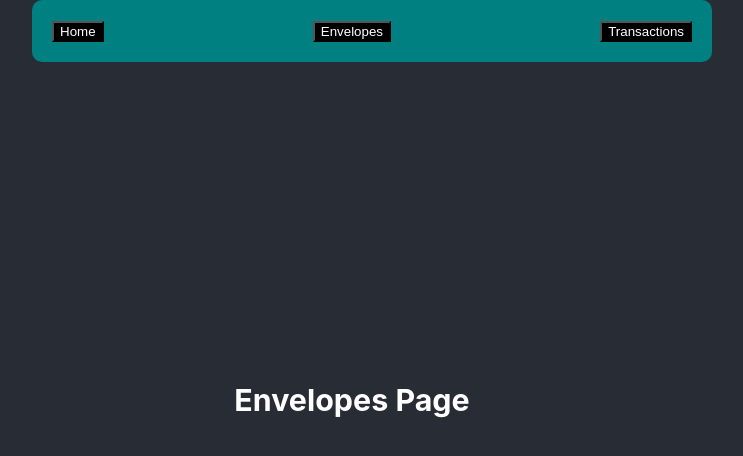
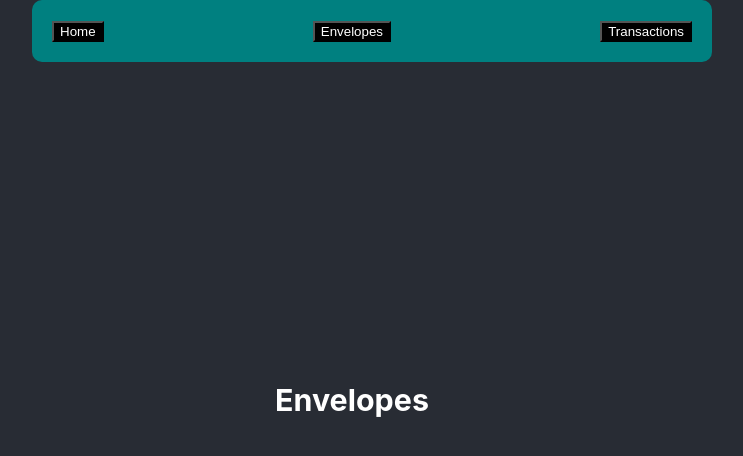
Before and after one commit to MicHamoNZ/Envelope-Budget-III, a React (Create React App) app in the folder client/: page /#/Envelopes in a window 1280 px wide. Shown: the top 456 px of the page, without its empty margins (288-1031 px from the left). Built offline with nearby package versions, Linux system fonts and the light colour scheme.

Commit message:
page navigation cleaned up

```diff
--- a/client/package.json
+++ b/client/package.json
@@ -36,5 +36,8 @@
       "last 1 firefox version",
       "last 1 safari version"
     ]
+  },
+  "devDependencies": {
+    "babel": "@babel/plugin-proposal-private-property-in-object"
   }
 }
--- a/client/src/pages/Envelopes.jsx
+++ b/client/src/pages/Envelopes.jsx
@@ -3,7 +3,7 @@ export function Envelopes() {
     <>
       <div className='App'>
         <header className='App-header'>
-          <h3>Envelopes Page</h3>
+          <h3>Envelopes</h3>
         </header>
       </div>
     </>
--- a/client/src/pages/Transactions.jsx
+++ b/client/src/pages/Transactions.jsx
@@ -1,10 +1,11 @@
-
-
 export function Transactions() {
-
-    return(
-        <>
-            <h3>Transactions Page</h3>
-        </>
-    )
+  return (
+    <>
+      <div className='App'>
+        <header className='App-header'>
+          <h3>Transactions</h3>
+        </header>
+      </div>
+    </>
+  );
 }
```
